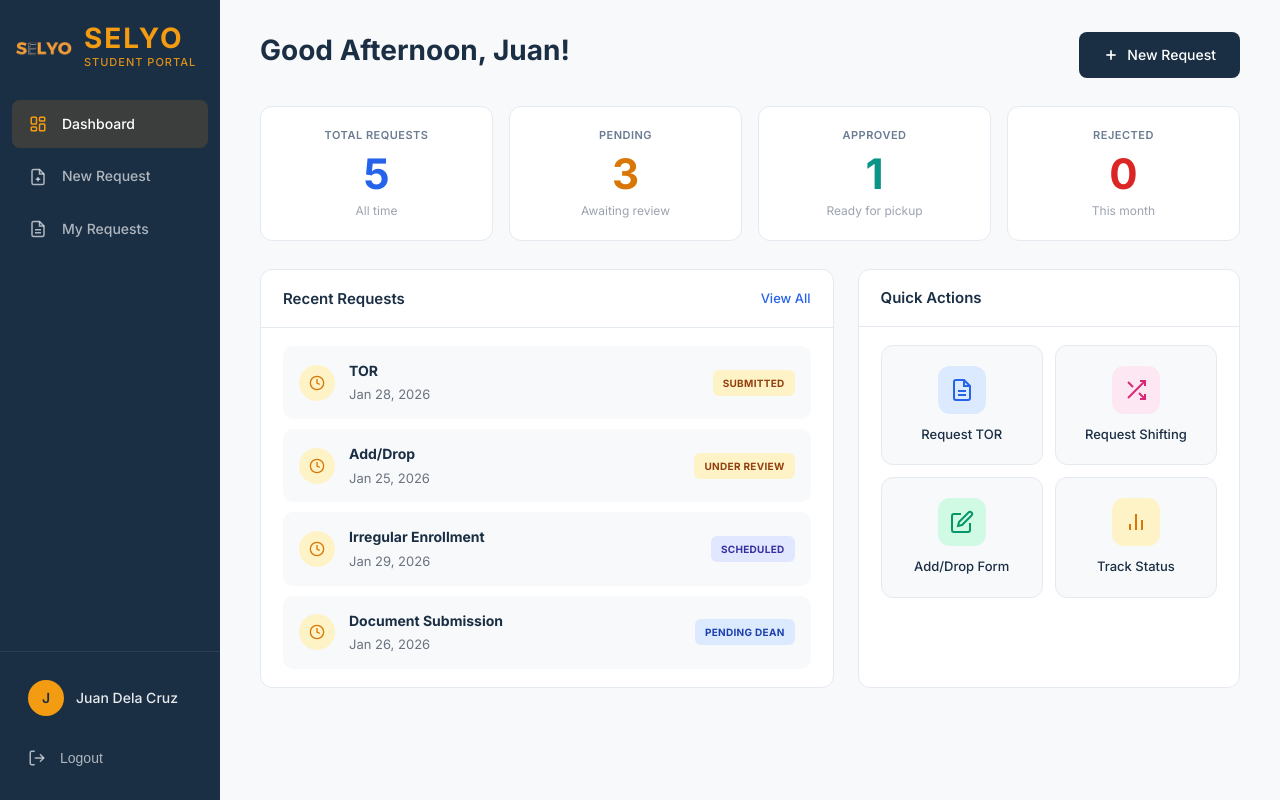
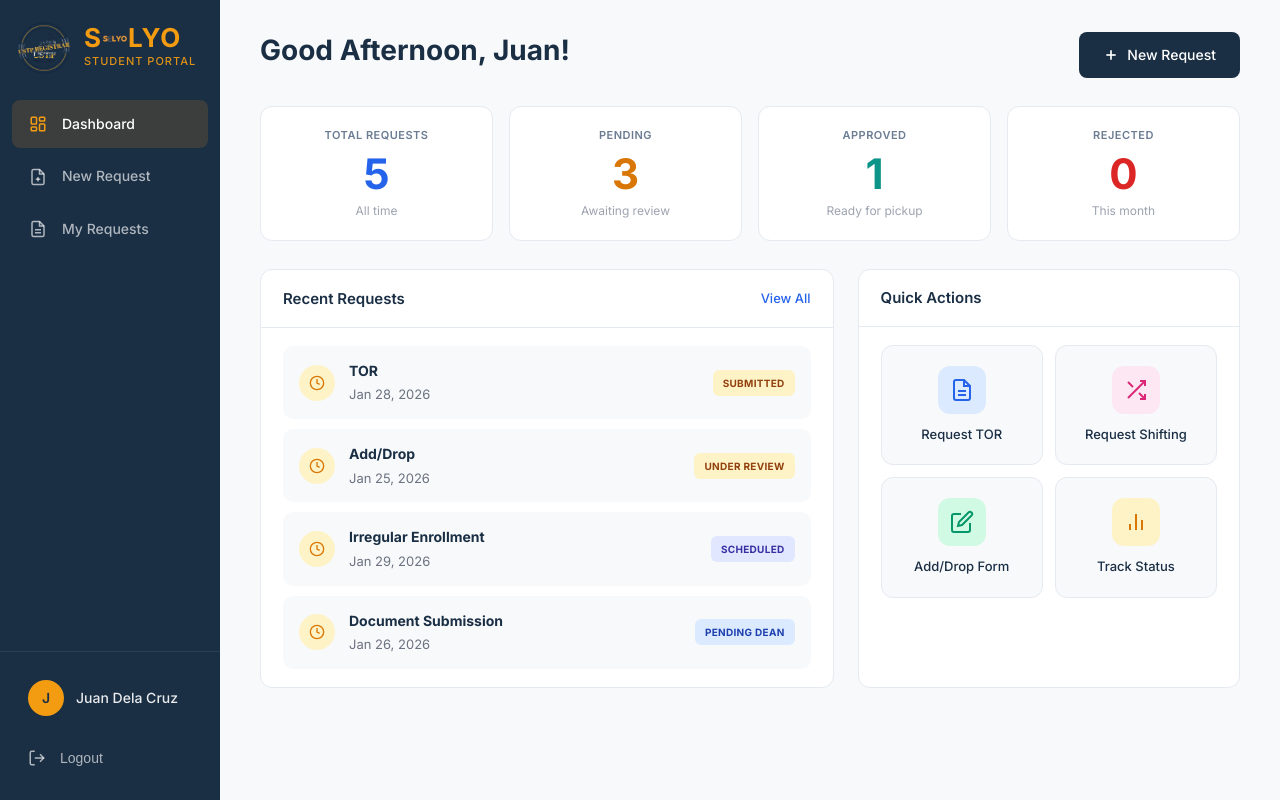
Before and after one commit to rhoii/RegisSystem-Selyo, a React (Vite) app in the folder client/: page /login in a window 1280 px wide. Both pictures are taken after typing "name@example.com", "Sample123" into the empty fields and a click on the button "Login". Built offline with nearby package versions, Linux system fonts and the light colour scheme.

Commit message:
Add both USTP logo and SELYO logo to sidebar

```diff
--- a/client/src/components/Sidebar.css
+++ b/client/src/components/Sidebar.css
@@ -69,6 +69,28 @@
     color: #f39c12;
     letter-spacing: 2px;
     line-height: 1;
+}
+
+.brand-selyo-row {
+    display: flex;
+    align-items: center;
+    gap: 0;
+}
+
+.brand-s,
+.brand-lyo {
+    font-size: 26px;
+    font-weight: 800;
+    color: #f39c12;
+    letter-spacing: 1px;
+    line-height: 1;
+}
+
+.brand-selyo-logo {
+    width: 24px;
+    height: 24px;
+    object-fit: contain;
+    margin: 0 1px;
 }
 
 .brand-portal {
--- a/client/src/components/Sidebar.jsx
+++ b/client/src/components/Sidebar.jsx
@@ -78,9 +78,13 @@ function Sidebar({ isOpen, onToggle }) {
             <aside className={`sidebar ${isOpen ? 'open' : ''}`}>
                 <div className="sidebar-brand">
                     <Link to={isAdmin ? '/admin/dashboard' : '/student/dashboard'} className="brand-link">
-                        <img src="/selyo-logo.png" alt="SELYO" className="brand-logo" />
+                        <img src="/ustp-logo.png" alt="USTP Registrar" className="brand-logo" />
                         <div className="brand-text-group">
-                            <span className="brand-selyo">SELYO</span>
+                            <div className="brand-selyo-row">
+                                <span className="brand-s">S</span>
+                                <img src="/selyo-logo.png" alt="" className="brand-selyo-logo" />
+                                <span className="brand-lyo">LYO</span>
+                            </div>
                             <span className="brand-portal">{isAdmin ? 'ADMIN PORTAL' : 'STUDENT PORTAL'}</span>
                         </div>
                     </Link>
```
